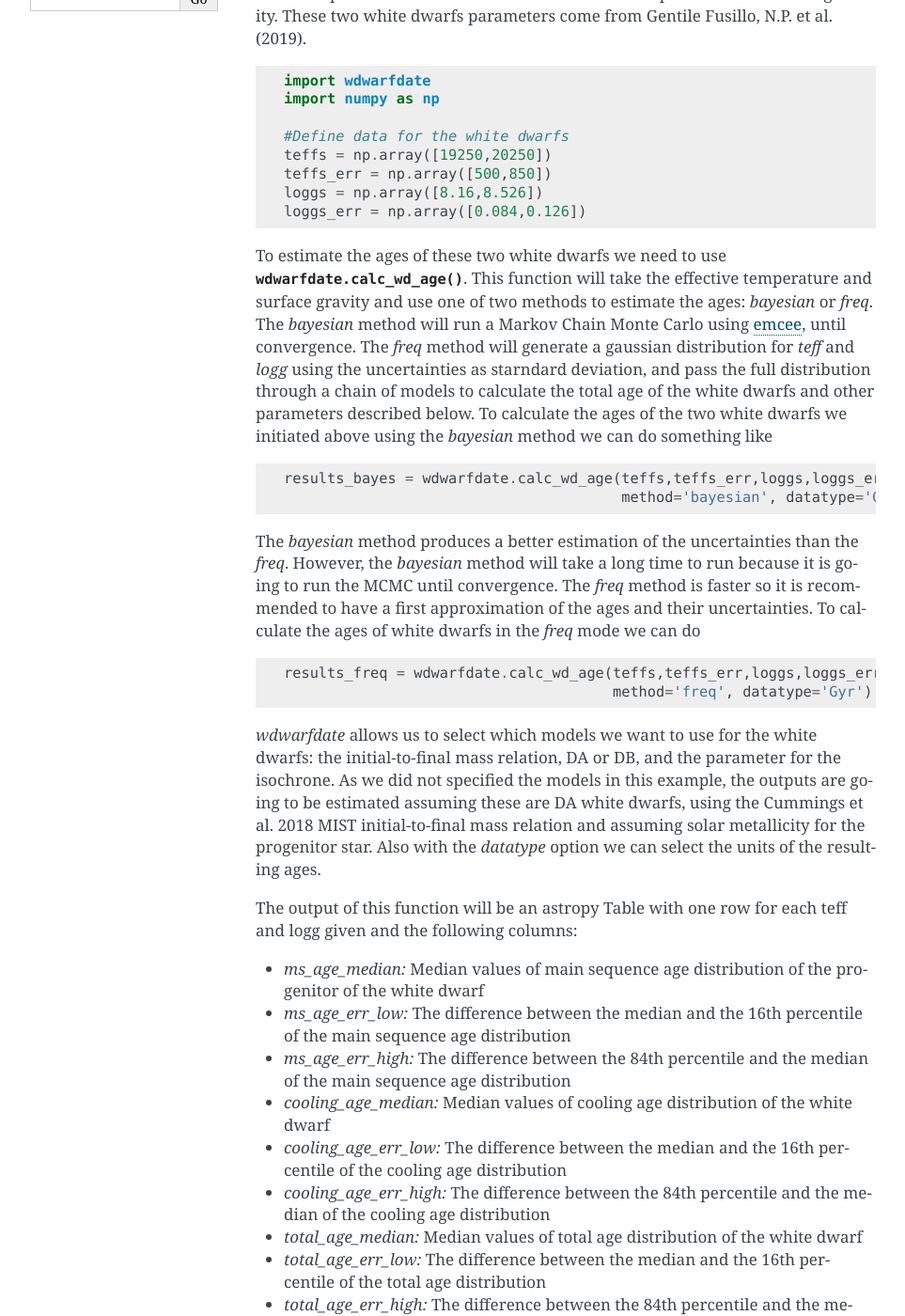
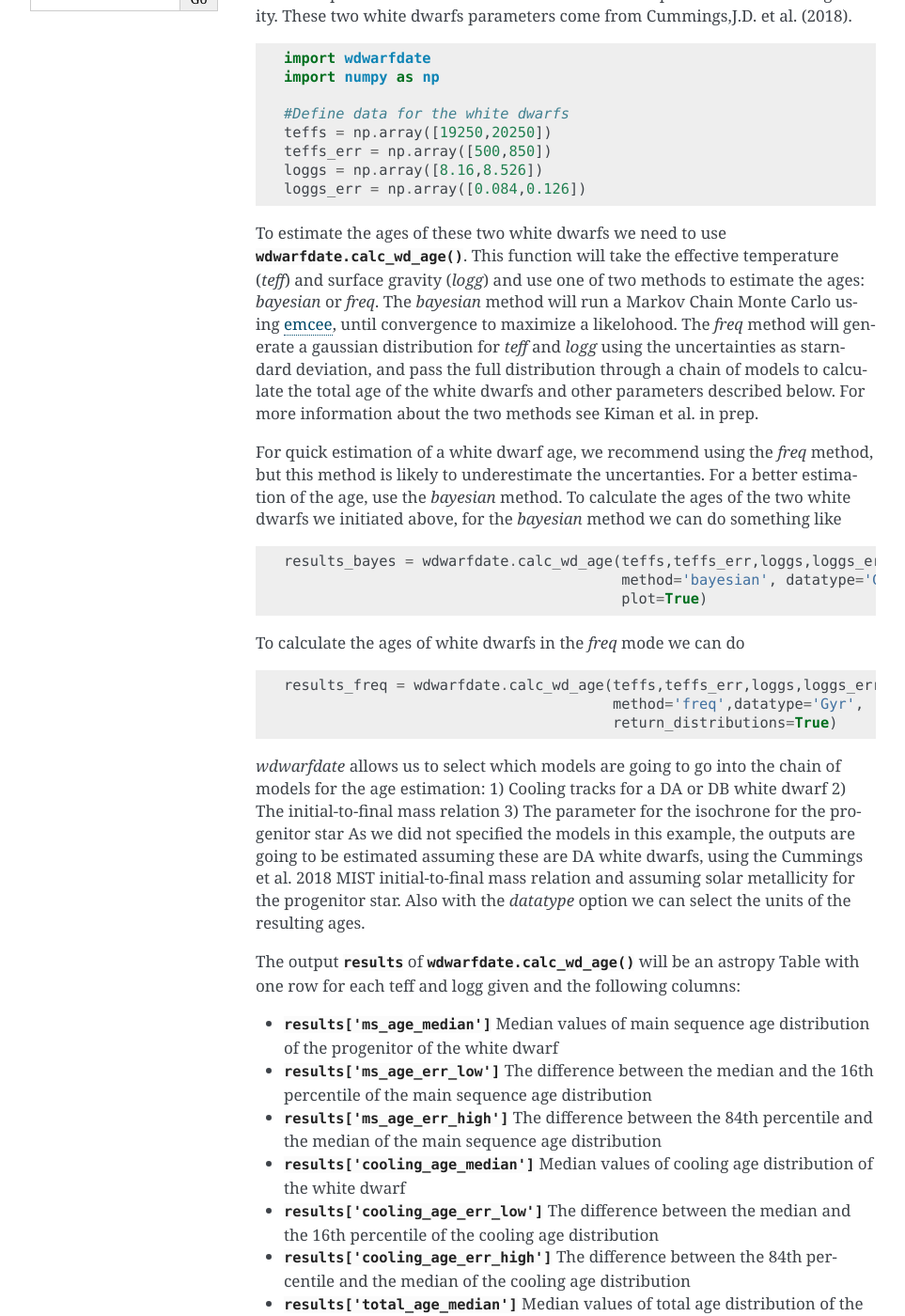
Before and after one commit to rkiman/wdwarfdate, a Sphinx documentation site: the page built from docs/source/index.rst, in a window 1280 px wide and 1400 px high, scrolled down 306 px. Shown: the whole window at 94% size, without its empty margins (148-1111 px from the left). Built offline with Sphinx 7.4.7, drawn with Linux system fonts in a browser that asks for light colours; some of the changed text lies outside the part shown.

Commit message:
Fixed typos and added the models included

```diff
--- a/docs/source/index.rst
+++ b/docs/source/index.rst
@@ -2,14 +2,14 @@
 wdwarfdate
 ==========
 
-*wdwarfdate* is an open source code which estimates ages of white dwarf in a bayesian framework. *wdwarfdate* runs a chain a models to estimate ages of white dwarfs and their uncertainties from an effective temperature and a surface gravity.
+*wdwarfdate* is an open source code which estimates ages of white dwarfs in a bayesian framework. *wdwarfdate* runs a chain a models to estimate ages of white dwarfs and their uncertainties from an effective temperature and a surface gravity.
 
 .. Contents:
 
 Basic usage
 -----------
 
-Let's set up two white dwarfs with their effective temperature and surface gravity. These two white dwarfs parameters come from Gentile Fusillo, N.P. et al. (2019).
+Let's set up two white dwarfs with their effective temperature and surface gravity. These two white dwarfs parameters come from Cummings,J.D. et al. (2018).
 
 .. code-block:: python
 
@@ -22,43 +22,50 @@ Let's set up two white dwarfs with their effective temperature and surface gravi
     loggs = np.array([8.16,8.526])
     loggs_err = np.array([0.084,0.126])
 
-To estimate the ages of these two white dwarfs we need to use :func:`wdwarfdate.calc_wd_age`. This function will take the effective temperature and surface gravity and use one of two methods to estimate the ages: *bayesian* or *freq*. The *bayesian* method will run a Markov Chain Monte Carlo using `emcee <https://emcee.readthedocs.io/en/latest/>`_, until convergence. The *freq* method will generate a gaussian distribution for *teff* and *logg* using the uncertainties as starndard deviation, and pass the full distribution through a chain of models to calculate the total age of the white dwarfs and other parameters described below. To calculate the ages of the two white dwarfs we initiated above using the *bayesian* method we can do something like
+To estimate the ages of these two white dwarfs we need to use :func:`wdwarfdate.calc_wd_age`. This function will take the effective temperature (*teff*) and surface gravity (*logg*) and use one of two methods to estimate the ages: *bayesian* or *freq*. The *bayesian* method will run a Markov Chain Monte Carlo using `emcee <https://emcee.readthedocs.io/en/latest/>`_, until convergence to maximize a likelohood. The *freq* method will generate a gaussian distribution for *teff* and *logg* using the uncertainties as starndard deviation, and pass the full distribution through a chain of models to calculate the total age of the white dwarfs and other parameters described below. For more information about the two methods see Kiman et al. in prep.
+
+For quick estimation of a white dwarf age, we recommend using the *freq* method, but this method is likely to underestimate the uncertanties. For a better estimation of the age, use the *bayesian* method. To calculate the ages of the two white dwarfs we initiated above, for the *bayesian* method we can do something like
 
 .. code-block:: python
 
     results_bayes = wdwarfdate.calc_wd_age(teffs,teffs_err,loggs,loggs_err,
-                                           method='bayesian', datatype='Gyr')
+                                           method='bayesian', datatype='Gyr',
+                                           plot=True)
 
-
-The *bayesian* method produces a better estimation of the uncertainties than the *freq*. However, the *bayesian* method will take a long time to run because it is going to run the MCMC until convergence. The *freq* method is faster so it is recommended to have a first approximation of the ages and their uncertainties. To calculate the ages of white dwarfs in the *freq* mode we can do
+To calculate the ages of white dwarfs in the *freq* mode we can do
 
 .. code-block:: python
 
     results_freq = wdwarfdate.calc_wd_age(teffs,teffs_err,loggs,loggs_err,
-                                          method='freq', datatype='Gyr')
+                                          method='freq',datatype='Gyr',
+                                          return_distributions=True)
 
 
-*wdwarfdate* allows us to select which models we want to use for the white dwarfs: the initial-to-final mass relation, DA or DB, and the parameter for the isochrone. As we did not specified the models in this example, the outputs are going to be estimated assuming these are DA white dwarfs, using the Cummings et al. 2018 MIST initial-to-final mass relation and assuming solar metallicity for the progenitor star. Also with the *datatype* option we can select the units of the resulting ages.
+*wdwarfdate* allows us to select which models are going to go into the chain of models for the age estimation:
+1) Cooling tracks for a DA or DB white dwarf
+2) The initial-to-final mass relation
+3) The parameter for the isochrone for the progenitor star
+As we did not specified the models in this example, the outputs are going to be estimated assuming these are DA white dwarfs, using the Cummings et al. 2018 MIST initial-to-final mass relation and assuming solar metallicity for the progenitor star. Also with the *datatype* option we can select the units of the resulting ages.
 
-The output of this function will be an astropy Table with one row for each teff and logg given and the following columns:
+The output :data:`results` of :func:`wdwarfdate.calc_wd_age` will be an astropy Table with one row for each teff and logg given and the following columns:
 
-- *ms_age_median:* Median values of main sequence age distribution of the progenitor of the white dwarf
-- *ms_age_err_low:* The difference between the median and the 16th percentile of the main sequence age distribution
-- *ms_age_err_high:* The difference between the 84th percentile and the median of the main sequence age distribution
-- *cooling_age_median:* Median values of cooling age distribution of the white dwarf
-- *cooling_age_err_low:* The difference between the median and the 16th percentile of the cooling age distribution
-- *cooling_age_err_high:* The difference between the 84th percentile and the median of the cooling age distribution
-- *total_age_median:* Median values of total age distribution of the white dwarf
-- *total_age_err_low:* The difference between the median and the 16th percentile of the total age distribution
-- *total_age_err_high:* The difference between the 84th percentile and the median of the total age distribution
-- *initial_mass_median:* Median values of initial mass distribution, meaning the mass of the progenitor
-- *initial_mass_err_low:* The difference between the median and the 16th percentile of the initial mass distribution
-- *initial_mass_err_high:* The difference between the 84th percentile and the median of the initial mass distribution
-- *final_mass_median:* Median values of final mass distribution, meaning the mass of the white dwarf
-- *final_mass_err_low:* The difference between the median and the 16th percentile of the final mass distribution
-- *final_mass_err_high:* The difference between the 84th percentile and the median of the final mass distribution
+- :data:`results['ms_age_median']` Median values of main sequence age distribution of the progenitor of the white dwarf
+- :data:`results['ms_age_err_low']` The difference between the median and the 16th percentile of the main sequence age distribution
+- :data:`results['ms_age_err_high']` The difference between the 84th percentile and the median of the main sequence age distribution
+- :data:`results['cooling_age_median']` Median values of cooling age distribution of the white dwarf
+- :data:`results['cooling_age_err_low']` The difference between the median and the 16th percentile of the cooling age distribution
+- :data:`results['cooling_age_err_high']` The difference between the 84th percentile and the median of the cooling age distribution
+- :data:`results['total_age_median']` Median values of total age distribution of the white dwarf
+- :data:`results['total_age_err_low']` The difference between the median and the 16th percentile of the total age distribution
+- :data:`results['total_age_err_high']` The difference between the 84th percentile and the median of the total age distribution
+- :data:`results['initial_mass_median']` Median values of initial mass distribution, meaning the mass of the progenitor
+- :data:`results['initial_mass_err_low']` The difference between the median and the 16th percentile of the initial mass distribution
+- :data:`results['initial_mass_err_high']` The difference between the 84th percentile and the median of the initial mass distribution
+- :data:`results['final_mass_median']` Median values of final mass distribution, meaning the mass of the white dwarf
+- :data:`results['final_mass_err_low']` The difference between the median and the 16th percentile of the final mass distribution
+- :data:`results['final_mass_err_high']`: The difference between the 84th percentile and the median of the final mass distribution
 
-When we run the *bayesian* method, *wdwarfdate* will also save four files per star in a folder called results (which the code will create if it doesn't exist):
+When we run the *bayesian* method, *wdwarfdate* will also save five files per star in a folder called results (which the code will create if it doesn't exist):
 
 1. teff_19250_logg_8.16_feh_p0.00_vvcrit_0.0_DA_Cummings_2018_MIST_corner_plot.png which contains the corner plot for the three variables the code samples: main sequence age, cooling age and delta m.
 
@@ -67,6 +74,8 @@ When we run the *bayesian* method, *wdwarfdate* will also save four files per st
 3. teff_19250_logg_8.16_feh_p0.00_vvcrit_0.0_DA_Cummings_2018_MIST_distributions.png which contains the distribution of all the parameter of the white dwarf: the sampled parameters (main sequence and cooling age) and the likelihood evaluations for the dependent parameters (final mass, initial mass and total age).
 
 4. teff_19250_logg_8.16_feh_p0.00_vvcrit_0.0_DA_Cummings_2018_MIST_corr_time.png which contains the result of the autocorrelation time as explained in the `tutorial <https://emcee.readthedocs.io/en/stable/tutorials/autocorr/>`_ by Dan Foreman-Mackey.
+
+5. teff_20250_logg_8.526_feh_p0.00_vvcrit_0.0_DA_Cummings_2018_MIST.txt: Contains the likelihood evaluations in each step of the MCMC for all the parameters we are interested in. We mentioned that the run of the MCMC is done in three stages: burn in, calculation of autocorrelation time and 1000 autocorrelation time steps. This file contains the likelihood evaluations of the last stage only. These are the columns: 'ln_ms_age', 'ln_cooling_age', 'ln_total_age, 'initial_mass' and 'final_mass'.
 
 When we run the *freq* method, *wdwarfdate* will save one file:
 
```
Also changed, not shown: docs/source/user/models_included.rst (+14 -7 lines), docs/source/tutorials/bayesian_method.ipynb, docs/source/tutorials/freq_method.ipynb, docs/source/tutorials/results/teff_19250_logg_8.16_feh_p0.00_vvcrit_0.0_DA_Cummings_2018_MIST_corner_plot.png (added), docs/source/tutorials/results/teff_19250_logg_8.16_feh_p0.00_vvcrit_0.0_DA_Cummings_2018_MIST_corr_time.png (added), docs/source/tutorials/results/teff_19250_logg_8.16_feh_p0.00_vvcrit_0.0_DA_Cummings_2018_MIST_distributions.png (added), docs/source/tutorials/results/teff_19250_logg_8.16_feh_p0.00_vvcrit_0.0_DA_Cummings_2018_MIST_walkers.png (added), docs/source/tutorials/results/teff_20250_logg_8.526_feh_p0.00_vvcrit_0.0_DA_Cummings_2018_MIST_corner_plot.png, docs/source/tutorials/results/teff_20250_logg_8.526_feh_p0.00_vvcrit_0.0_DA_Cummings_2018_MIST_corr_time.png, docs/source/tutorials/results/teff_20250_logg_8.526_feh_p0.00_vvcrit_0.0_DA_Cummings_2018_MIST_distributions.png, docs/source/tutorials/results/teff_20250_logg_8.526_feh_p0.00_vvcrit_0.0_DA_Cummings_2018_MIST_walkers.png.
